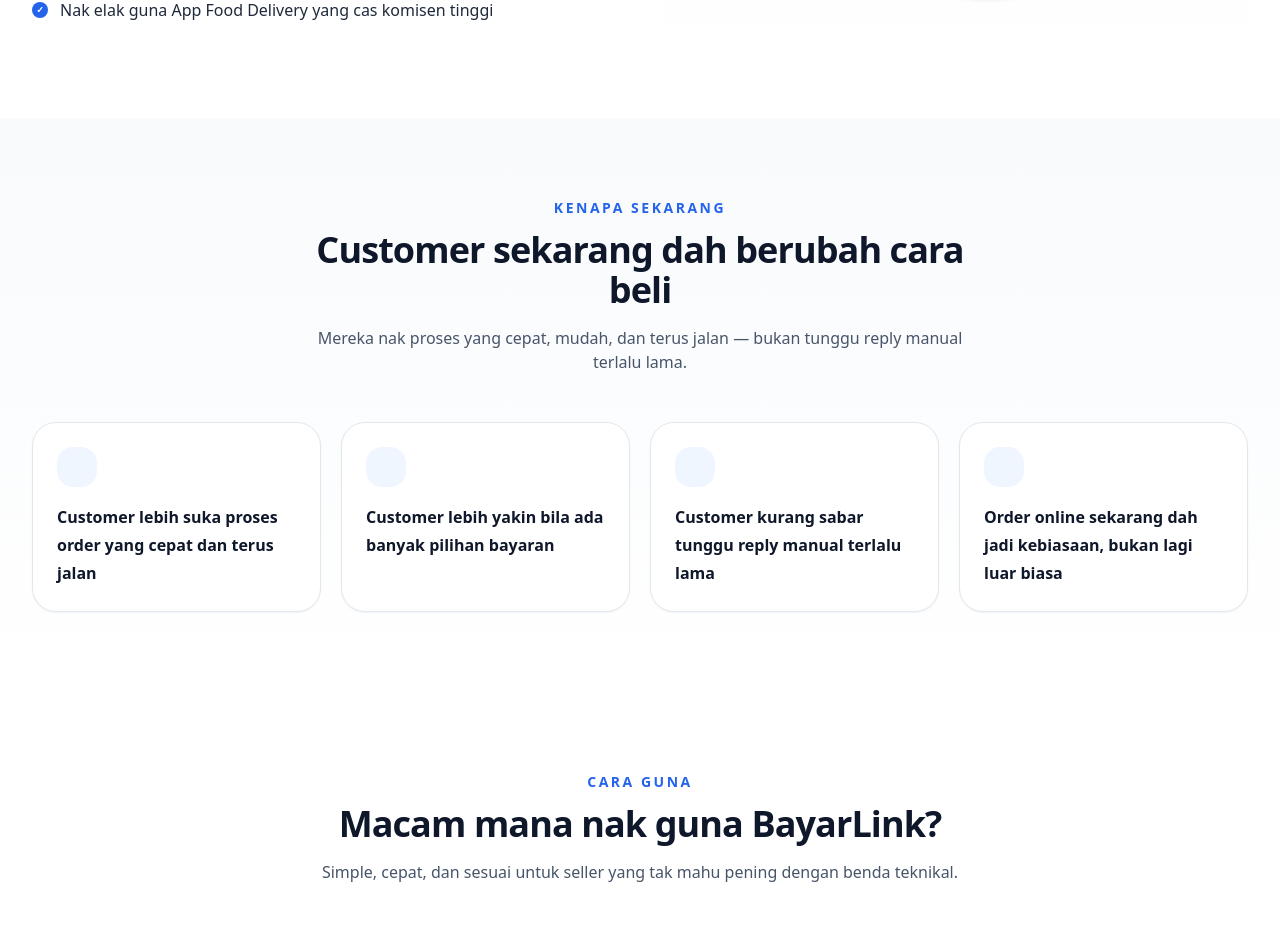
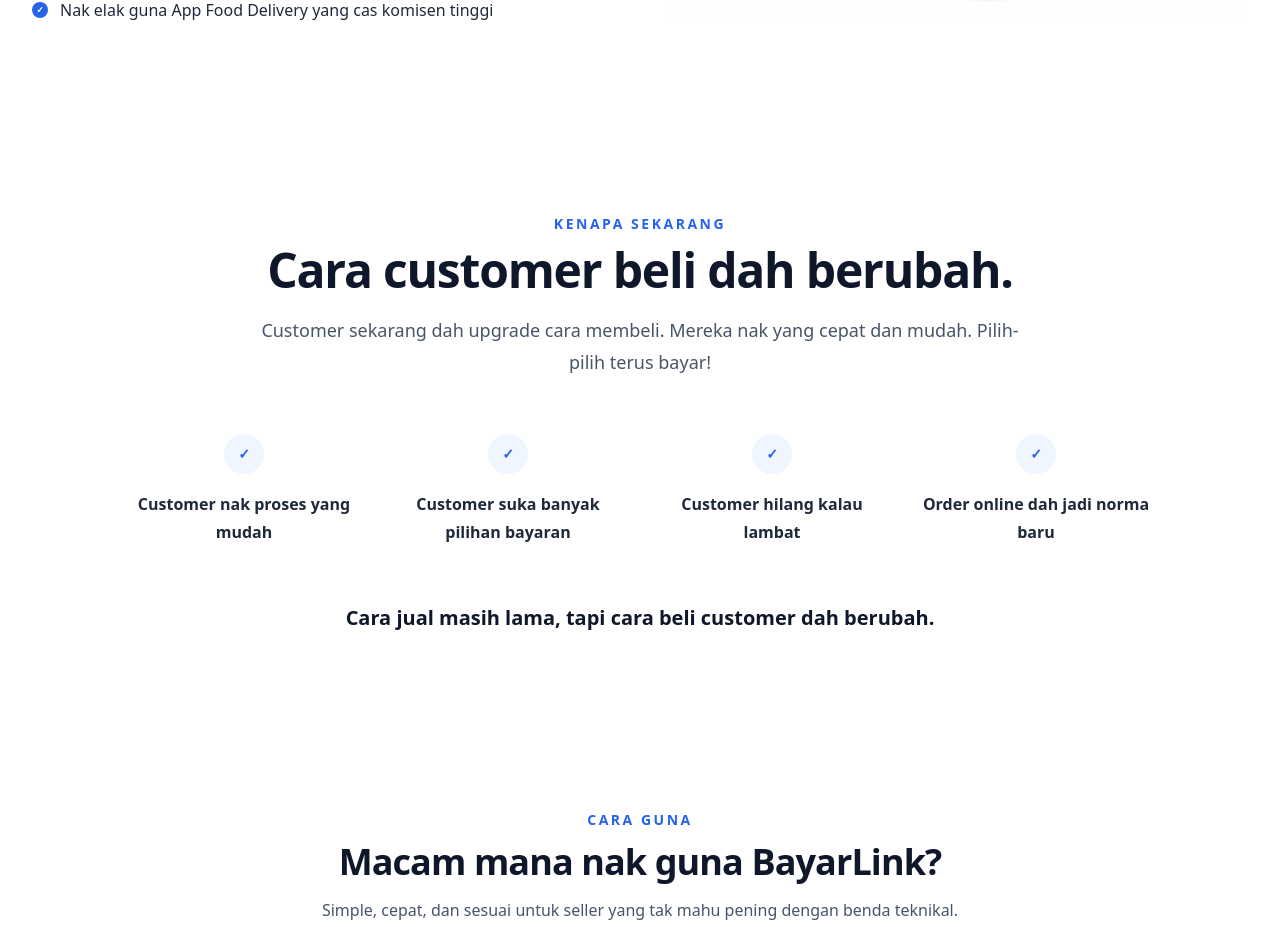
Before and after one commit to maizhakimm/pay-link, a Next.js app: page / in a window 1280 px wide. Shown: the part 2809-3736 px from the top of the page. Built offline with nearby package versions, Linux system fonts and the light colour scheme.

Commit message:
Update page.tsx

```diff
--- a/src/app/page.tsx
+++ b/src/app/page.tsx
@@ -479,34 +479,45 @@ export default function LandingPage() {
 </section>
 
       {/* MARKET SHIFT */}
-      <section className="bg-gradient-to-b from-slate-50 to-white py-20">
+<section className="bg-white py-24">
   <div className="mx-auto max-w-7xl px-6 md:px-8">
-          <div className="mx-auto max-w-2xl text-center">
+    <div className="mx-auto max-w-3xl text-center">
       <p className="text-sm font-semibold uppercase tracking-[0.18em] text-blue-600">
         Kenapa sekarang
       </p>
-            <h2 className="mt-3 text-3xl font-bold tracking-tight md:text-4xl">
-              Customer sekarang dah berubah cara beli
+
+      <h2 className="mt-3 text-3xl font-extrabold tracking-tight text-slate-900 md:text-5xl">
+        Cara customer beli dah berubah.
       </h2>
-            <p className="mt-4 text-slate-600">
-              Mereka nak proses yang cepat, mudah, dan terus jalan — bukan
-              tunggu reply manual terlalu lama.
+
+      <p className="mt-5 text-lg leading-8 text-slate-600">
+        Customer sekarang dah upgrade cara membeli. Mereka nak yang cepat dan mudah.
+        Pilih-pilih terus bayar!
       </p>
     </div>
 
-          <div className="mt-12 grid gap-5 md:grid-cols-2 xl:grid-cols-4">
-            {shifts.map((item, i) => (
-              <div
-                key={i}
-                className="rounded-3xl border border-slate-200 bg-white p-6 shadow-sm"
-              >
-                <div className="mb-4 h-10 w-10 rounded-2xl bg-blue-50" />
-                <p className="text-base font-semibold leading-7 text-slate-900">
+    <div className="mx-auto mt-14 grid max-w-5xl gap-8 md:grid-cols-4">
+      {[
+        "Customer nak proses yang mudah",
+        "Customer suka banyak pilihan bayaran",
+        "Customer hilang kalau lambat",
+        "Order online dah jadi norma baru",
+      ].map((item, i) => (
+        <div key={i} className="text-center">
+          <div className="mx-auto mb-4 flex h-10 w-10 items-center justify-center rounded-full bg-blue-50 text-sm font-bold text-blue-600">
+            ✓
+          </div>
+
+          <p className="text-base font-semibold leading-7 text-slate-800">
             {item}
           </p>
         </div>
       ))}
     </div>
+
+    <p className="mx-auto mt-14 max-w-2xl text-center text-xl font-bold leading-8 text-slate-900">
+      Cara jual masih lama, tapi cara beli customer dah berubah.
+    </p>
   </div>
 </section>
 
```
Lines whose indentation alone changed are shown as unchanged.
